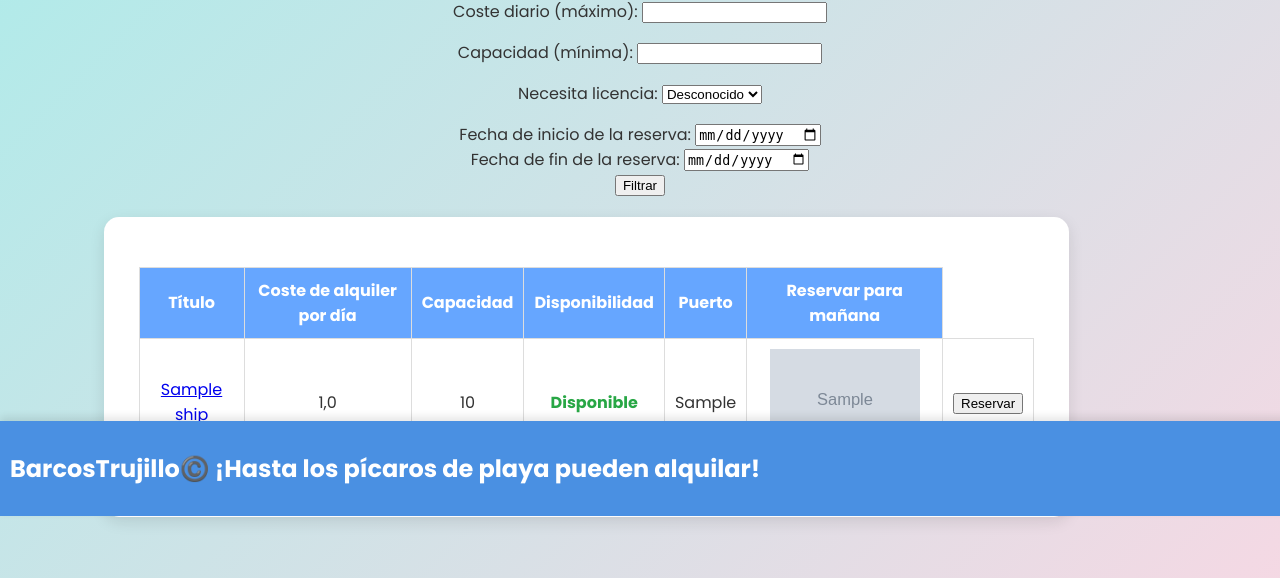
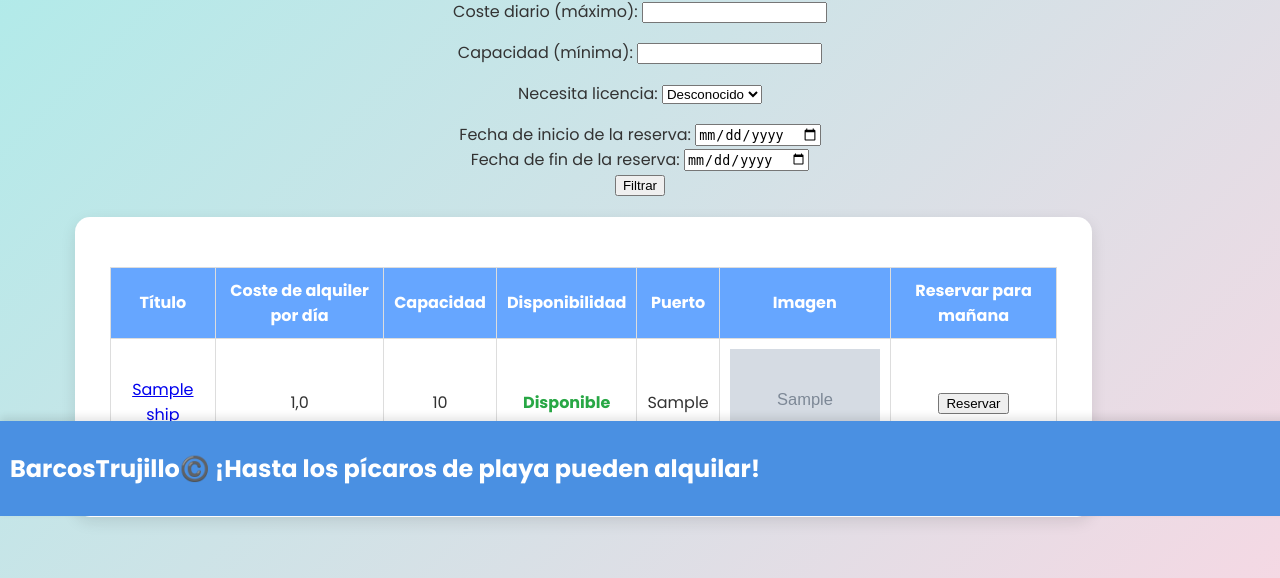
Before and after one commit to frajimmor2/NavegaTrujillo, a Django app: page / in a window 1280 px wide. Shown: the part 284-862 px from the top of the page. Run offline with Django 5.2, Linux system fonts and the light colour scheme; tables that the repository leaves empty hold one stand-in row (values such as "Sample post"); grey boxes marked "Sample" are stand-in pictures.

Commit message:
arreglado html error en la tabla faltaba una columna

```diff
--- a/NavegaTrujilloWeb/templates/business/home_view.html
+++ b/NavegaTrujilloWeb/templates/business/home_view.html
@@ -26,6 +26,8 @@
                             <th>Capacidad</th>
                             <th>Disponibilidad</th>
                             <th>Puerto</th>
+                            <th>Imagen</th>
+
 			    <th>Reservar para mañana</th>
                         </tr>
                     </thead>
```
